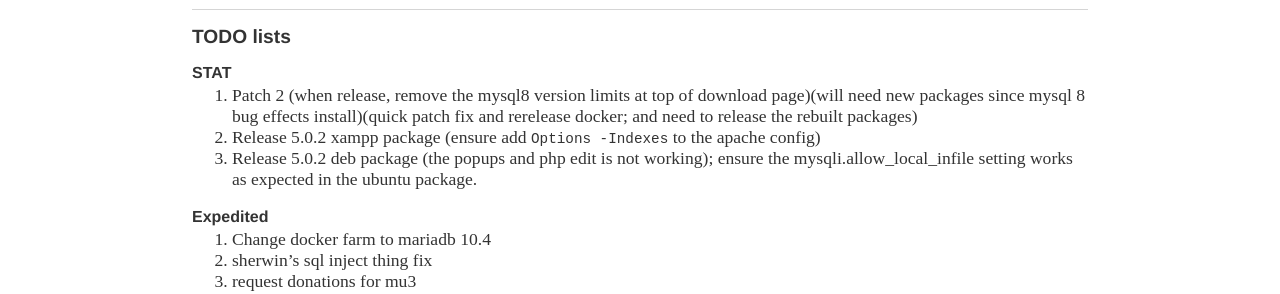
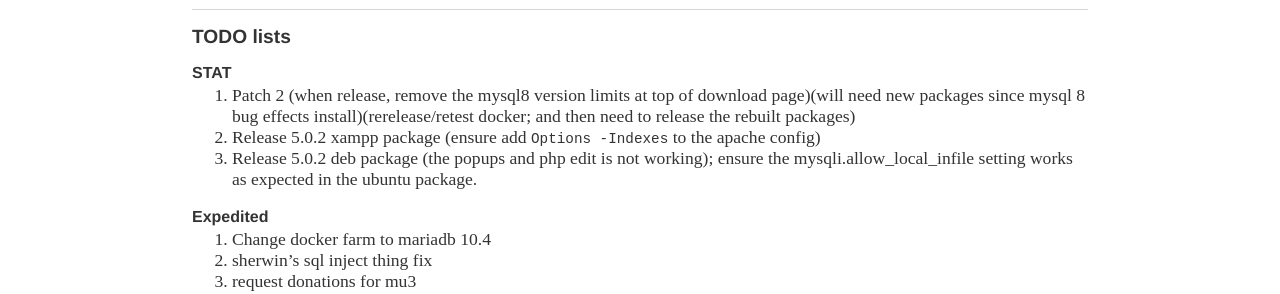
Before and after one commit to bradymiller/bradymiller.github.io, a Jekyll site: the page built from todo/index.md, in a window 1280 px wide. Shown: the part 174-468 px from the top of the page. Built offline with Jekyll 4.4.1, drawn with Linux system fonts in a browser that asks for light colours; our own code applies the rules of GitHub Pages for plain Markdown files.

Commit message:
Update index.md

```diff
--- a/todo/index.md
+++ b/todo/index.md
@@ -4,7 +4,7 @@
 ## TODO lists
 
 ### STAT
-1. Patch 2 (when release, remove the mysql8 version limits at top of download page)(will need new packages since mysql 8 bug effects install)(quick patch fix and rerelease docker; and need to release the rebuilt packages)
+1. Patch 2 (when release, remove the mysql8 version limits at top of download page)(will need new packages since mysql 8 bug effects install)(rerelease/retest docker; and then need to release the rebuilt packages)
 1. Release 5.0.2 xampp package (ensure add `Options -Indexes` to the apache config)
 1. Release 5.0.2 deb package (the popups and php edit is not working); ensure the mysqli.allow_local_infile setting works as expected in the ubuntu package.
 
```
